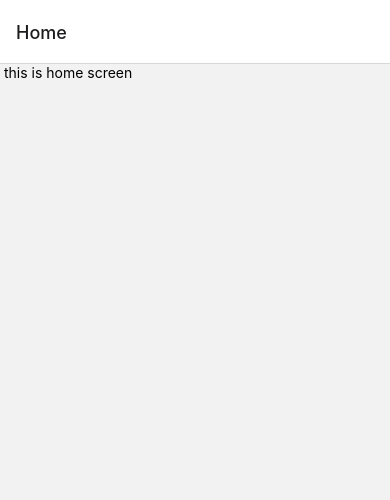
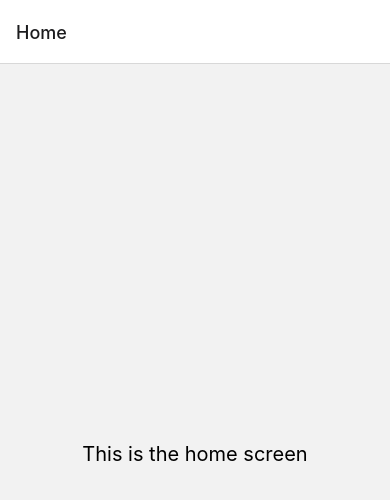
Before and after one commit to ramkrishna88/ReactNative, a React Native app: screen /Home in a window 390 px wide. Shown: the top 500 px of the page. Built offline with nearby package versions, Linux system fonts and the light colour scheme.

Commit message:
Absolute Path

```diff
--- a/babel.config.js
+++ b/babel.config.js
@@ -1,3 +1,17 @@
 module.exports = {
   presets: ['module:metro-react-native-babel-preset'],
+  plugins: [
+    [
+      'module-resolver',
+      {
+        root: ['.'],
+        alias: {
+          '@assets': './src/assets',
+          '@components': './src/components',
+          '@screens': './src/screens',
+          '@navigation': './src/navigation',
+        },
+      },
+    ],
+  ],
 };
--- a/package.json
+++ b/package.json
@@ -12,7 +12,6 @@
   "dependencies": {
     "@react-navigation/native": "^6.1.8",
     "@react-navigation/native-stack": "^6.9.14",
-    "babel-plugin-module-resolver": "^5.0.0",
     "react": "18.2.0",
     "react-native": "0.72.5",
     "react-native-safe-area-context": "^4.7.2",
--- a/src/navigation/NavigationScreen.js
+++ b/src/navigation/NavigationScreen.js
@@ -1,7 +1,7 @@
 import React from 'react';
 import {NavigationContainer} from '@react-navigation/native';
 import {createNativeStackNavigator} from '@react-navigation/native-stack';
-import {HomeScreen, LoginScreen} from '../screens/index';
+import {HomeScreen, LoginScreen} from '@screens/index';
 
 const Stack = createNativeStackNavigator();
 
--- a/src/screens/homeScreen/index.js
+++ b/src/screens/homeScreen/index.js
@@ -1,10 +1,11 @@
 import React from 'react';
 import {Text, View} from 'react-native';
+import styles from './styles';
 
 const HomeScreen = () => {
   return (
-    <View>
-      <Text> this is home screen </Text>
+    <View style={styles.container}>
+      <Text style={styles.centeredText}>This is the home screen</Text>
     </View>
   );
 };
--- /dev/null
+++ b/src/screens/homeScreen/styles.js
@@ -0,0 +1,15 @@
+import {StyleSheet} from 'react-native';
+
+const styles = StyleSheet.create({
+  container: {
+    flex: 1,
+    justifyContent: 'center',
+    alignItems: 'center',
+  },
+  centeredText: {
+    textAlign: 'center',
+    fontSize: 20,
+  },
+});
+
+export default styles;
--- a/src/screens/index.js
+++ b/src/screens/index.js
@@ -1,4 +1,4 @@
-import HomeScreen from '../screens/homeScreen';
-import LoginScreen from '../screens/loginScreen';
+import HomeScreen from '@screens/homeScreen';
+import LoginScreen from '@screens/loginScreen';
 
 export {HomeScreen, LoginScreen};
```
Also changed, not shown: tsconfig.json (+11 -1 lines), 1 other file (tests, documents, lock files or other folders).
